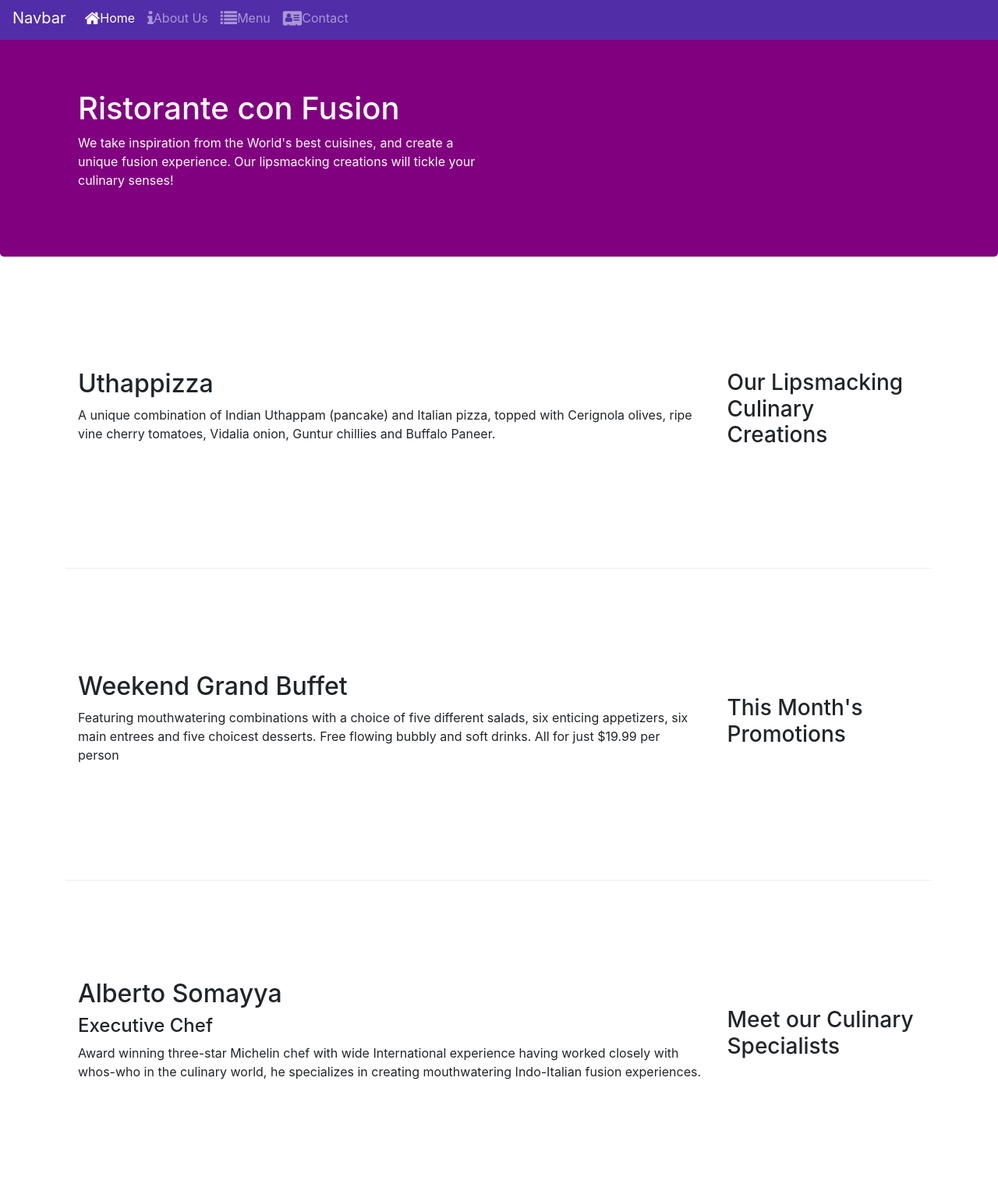
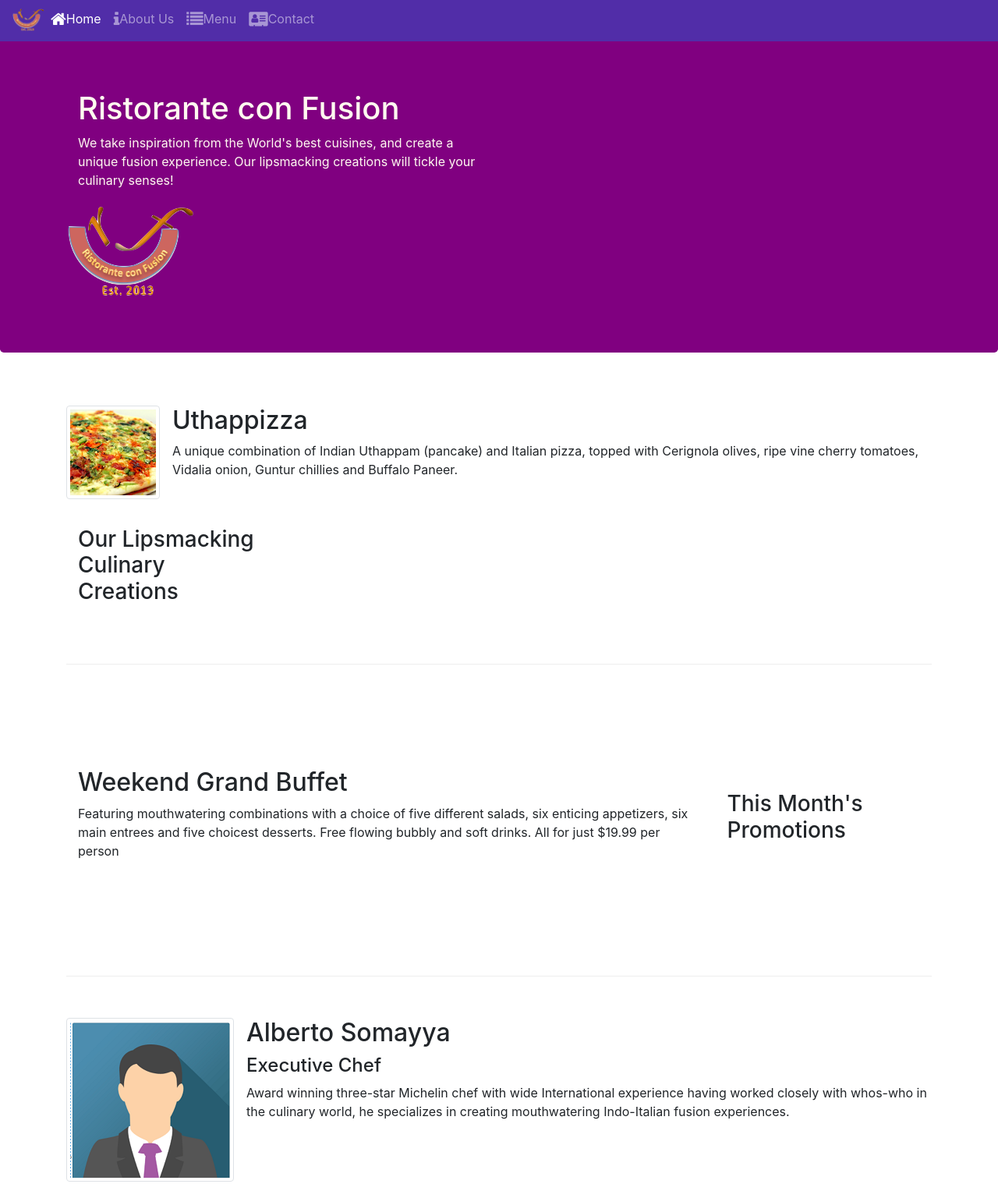
Before and after one commit to congttse/conFusion, a website: page index.html in a window 1280 px wide. Shown: the part 5-1523 px from the top of the page at 78% size. Drawn offline with nearby package versions, Linux system fonts and the light colour scheme.

Commit message:
Images and Media

```diff
--- a/index.html
+++ b/index.html
@@ -17,7 +17,7 @@
             <button class="navbar-toggler" type="button" data-toggle="collapse" data-target="#Navbar">
                 <span class="navbar-toggler-icon"></span>
             </button>
-            <a href="#" class="navbar-brand">Navbar</a>
+            <a href="#" class="navbar-brand mr-auto"><img src="img/logo.png" height="30" width="41"></a>
             <div class="collapse navbar-collapse" id="Navbar">
                 <ul class="navbar-nav mr-auto">
                     <li class="nav-item active"><a href="#" class="nav-link"><span class="fa fa-home fa-lg"></span>Home</a></li>
@@ -39,6 +39,11 @@
                 <div class="col-12 col-sm">
                 </div>
             </div>
+            <div class="row">
+                <div class="col-12 align-self-center">
+                    <img src="img/logo.png" class="img-fluid">
+                </div>
+            </div>
         </div>
     </header>
 
@@ -47,11 +52,15 @@
             <div class="col-12 col-sm-4 order-sm-last col-md-3">
                 <h3>Our Lipsmacking Culinary Creations</h3>
             </div>
-            <div class="col col-sm order-sm-first col-md">
-                <h2>Uthappizza</h2>
-                <p>A unique combination of Indian Uthappam (pancake) and Italian pizza, topped with Cerignola olives,
-                    ripe vine cherry tomatoes, Vidalia onion, Guntur chillies and Buffalo Paneer.</p>
+            <div class="media">
+                <img src="img/uthappizza.png" alt="Uthappizza" class="d-flex mr-3 img-thumbnail align-self-center">
+                <div class="media-body">
+                    <h2 class="mt-0">Uthappizza</h2>
+                    <p class="d-none d-sm-block">A unique combination of Indian Uthappam (pancake) and Italian pizza, topped with Cerignola olives,
+                        ripe vine cherry tomatoes, Vidalia onion, Guntur chillies and Buffalo Paneer.</p>
+                </div>
             </div>
+
         </div>
 
 
@@ -71,15 +80,20 @@
             <div class="col-12 col-sm-4 order-sm-last col-md-3">
                 <h3>Meet our Culinary Specialists</h3>
             </div>
-            <div class="col col-sm order-sm-first col-md">
-                <h2>Alberto Somayya</h2>
-                <h4>Executive Chef</h4>
-                <p>Award winning three-star Michelin chef with wide International experience having worked closely with
-                    whos-who in the culinary world, he specializes in creating mouthwatering Indo-Italian fusion
-                    experiences. </p>
+            <div class="media">
+                <img src="img/alberto.png" alt="Alberto Somayya" class="d-flex mr-3 img-thumbnail align-self-center">
+                <div class="media-body">
+                    <h2 class="mt-0">Alberto Somayya</h2>
+                    <h4>Executive Chef</h4>
+                    <p class="d-none d-sm-block">Award winning three-star Michelin chef with wide International experience having worked closely with
+                        whos-who in the culinary world, he specializes in creating mouthwatering Indo-Italian fusion
+                        experiences. </p>
+                </div>
             </div>
+
         </div>
     </div>
+
     <div class="alert alert-success" role="alert">
         <strong>Holy guacamole!</strong> You should check in on some of those fields below.
         <button type="button" class="close" data-dismiss="alert">
```
Also changed, not shown: aboutus.html (+7 -1 lines), contactus.html (+7 -2 lines).
